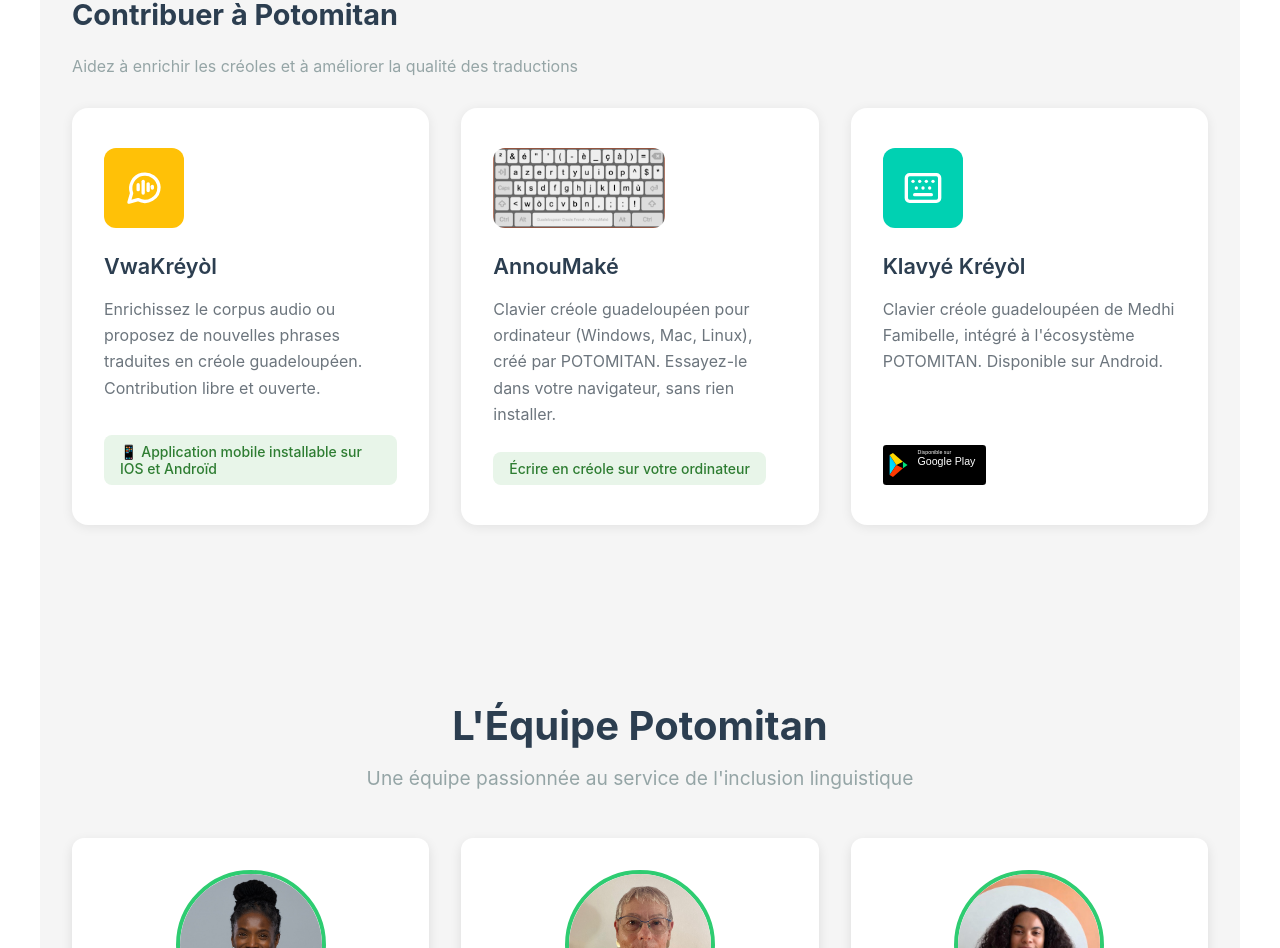
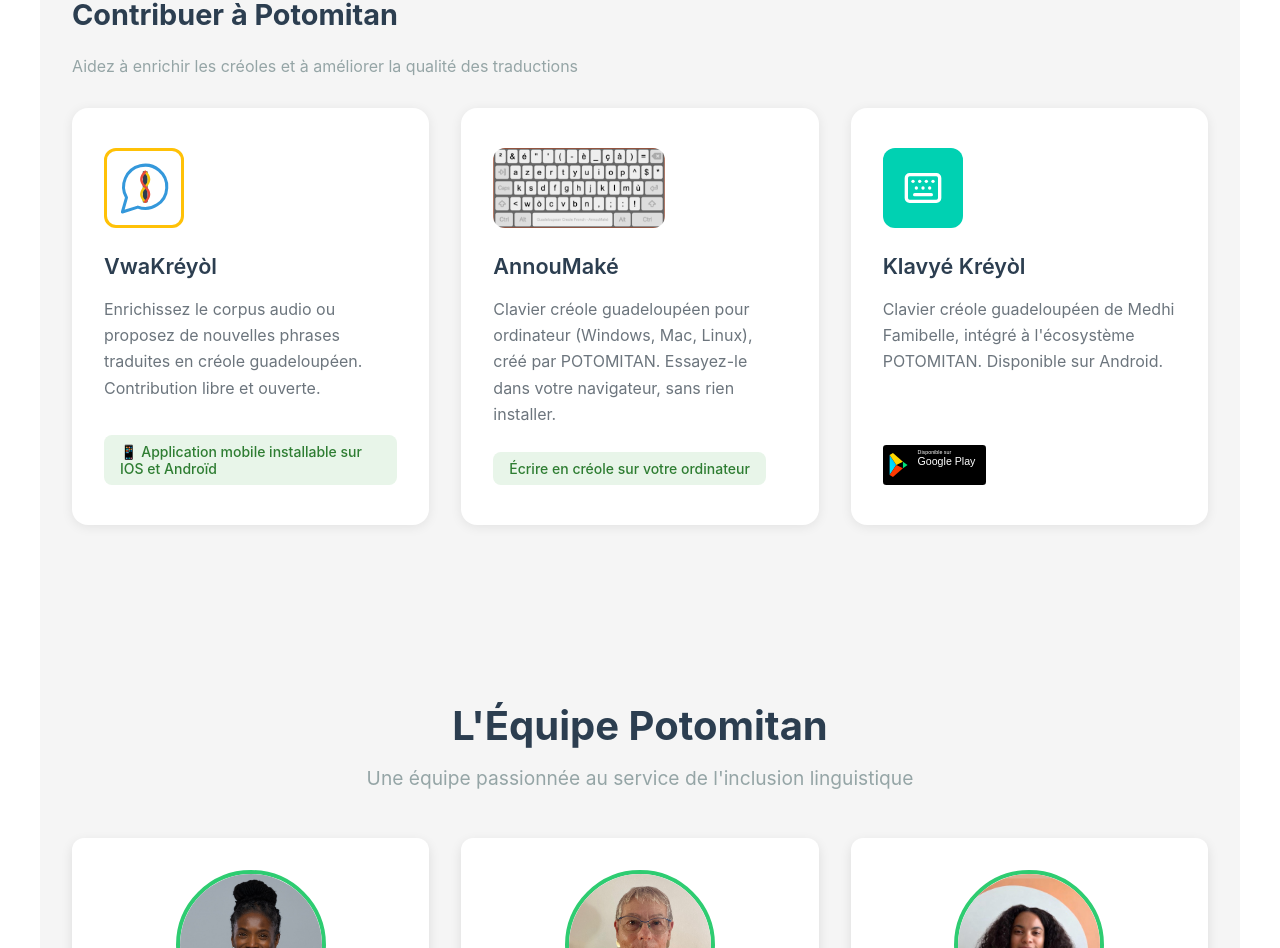
Before and after one commit to Brdcie/potomitan-landing, a React (Vite) app: page / in a window 1280 px wide. Shown: the part 4229-5177 px from the top of the page. Built offline with nearby package versions, Linux system fonts and the light colour scheme.

Commit message:
VwaKréyòl : logo POTOMITAN en bulle de parole (choix E)

```diff
--- a/src/components/Applications.jsx
+++ b/src/components/Applications.jsx
@@ -1,15 +1,13 @@
 import { Keyboard } from 'lucide-react';
 
-// Icône VwaKréyòl dessinée le 19/11/2026 : bulle de parole avec une onde sonore (« ta voix »),
-// même grille et même trait que les icônes lucide.
-const VoiceBubble = ({ size = 24, strokeWidth = 2, color = 'currentColor' }) => (
-  <svg xmlns="http://www.w3.org/2000/svg" width={size} height={size} viewBox="0 0 24 24" fill="none"
-    stroke={color} strokeWidth={strokeWidth} strokeLinecap="round" strokeLinejoin="round" aria-hidden="true">
-    <path d="M21 11.5a8.5 8.5 0 0 1-12.6 7.45L3 20.5l1.55-5.4A8.5 8.5 0 1 1 21 11.5z" />
-    <path d="M8.5 10v3" />
-    <path d="M11.5 8v7" />
-    <path d="M14.5 9.5v4" />
-    <path d="M17 11v1" />
+// Icône VwaKréyòl (19/11/2026, choix E de Brigitte) : le logo POTOMITAN dont le cercle devient
+// une bulle de parole (poteau-mitan et double hélice à l'intérieur), sur fond blanc bordé de jaune.
+const VoiceLogo = ({ size = 56 }) => (
+  <svg xmlns="http://www.w3.org/2000/svg" width={size} height={size} viewBox="0 0 200 200" aria-hidden="true">
+    <path d="M79.4,163.7 A72,72 0 1 0 41.6,132 L28,180 Z" fill="none" stroke="#3498DB" strokeWidth="10" strokeLinejoin="round" />
+    <rect x="96" y="44" width="16" height="104" rx="2" fill="#2C3E50" />
+    <path d="M104,46 Q130,71 104,96 Q78,121 104,146" stroke="#F1C40F" strokeWidth="8" fill="none" strokeLinecap="round" />
+    <path d="M104,146 Q130,121 104,96 Q78,71 104,46" stroke="#E74C3C" strokeWidth="8" fill="none" strokeLinecap="round" />
   </svg>
 );
 
@@ -35,8 +33,9 @@ const Applications = () => {
     {
       title: 'VwaKréyòl',
       description: 'Enrichissez le corpus audio ou proposez de nouvelles phrases traduites en créole guadeloupéen. Contribution libre et ouverte.',
-      icon: VoiceBubble,
-      iconColor: '#FFC107', // Jaune
+      icon: VoiceLogo,
+      iconColor: '#FFFFFF',
+      iconBorder: '3px solid #FFC107', // Jaune
       link: 'https://vwakreol.potomitan.io',
       badge: { text: '📱 Application mobile installable sur IOS et Androïd', type: 'open' }
     },
@@ -139,9 +138,11 @@ const Applications = () => {
                 ) : (
                   <div
                     className="app-icon-simple"
-                    style={{ backgroundColor: app.iconColor }}
+                    style={{ backgroundColor: app.iconColor, border: app.iconBorder, boxSizing: 'border-box' }}
                   >
-                    <IconComponent size={40} strokeWidth={2} color="white" />
+                    {IconComponent === VoiceLogo
+                      ? <VoiceLogo size={60} />
+                      : <IconComponent size={40} strokeWidth={2} color="white" />}
                   </div>
                 )}
                 <h4>{app.title}</h4>
```
